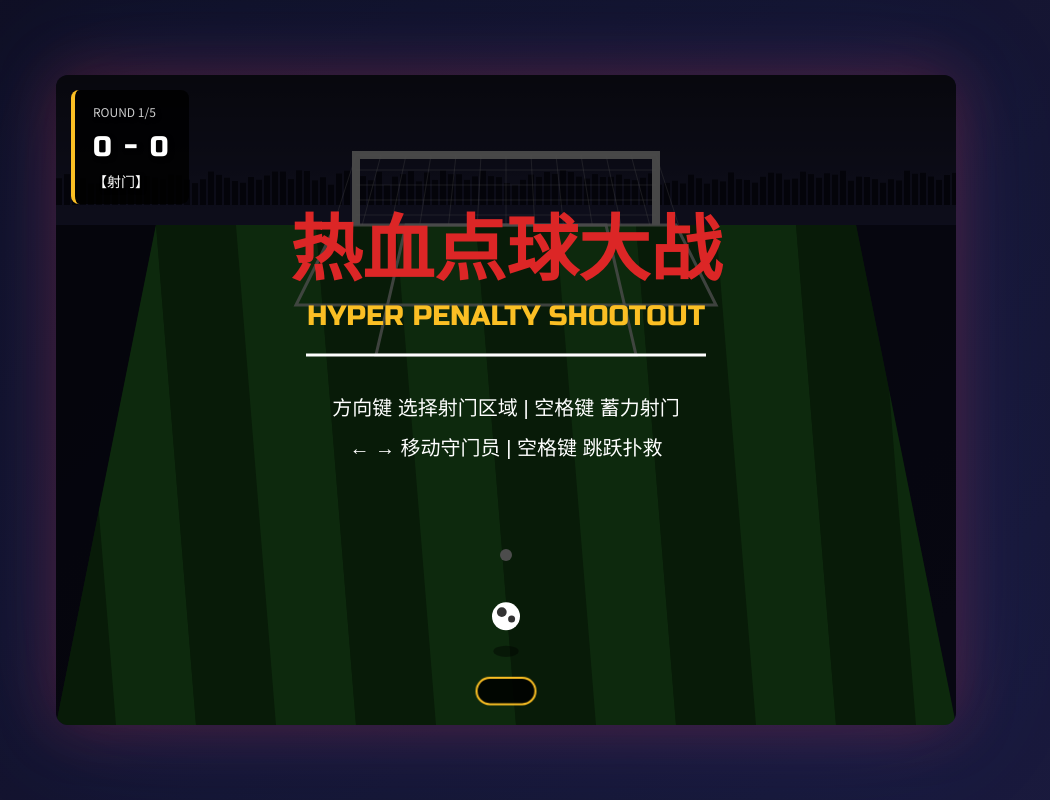
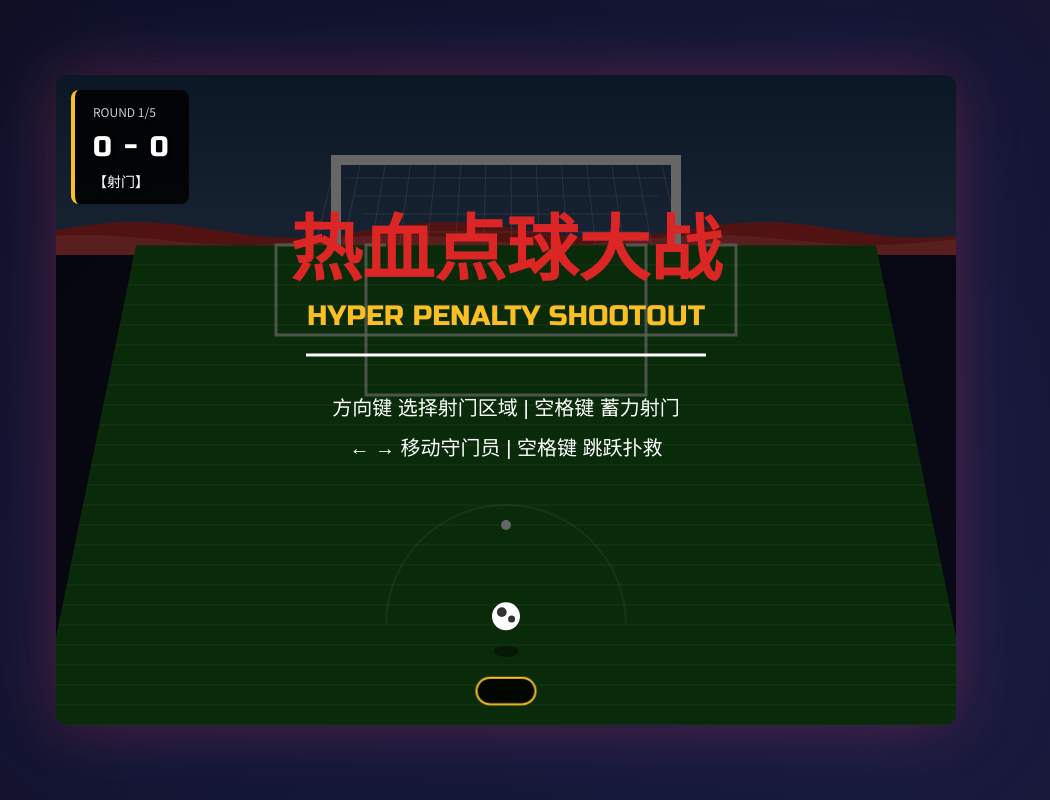
Before and after one commit to garyhuang2018/hyper-penalty, a plain HTML site: page index.html in a window 1280 px wide. Shown: the whole page, without its empty margins (134-1184 px from the left). Drawn offline with Linux system fonts and the light colour scheme.

Commit message:
clean: 简化球场背景，去除杂乱的观众图案

```diff
--- a/index.html
+++ b/index.html
@@ -257,96 +257,125 @@
 
         // Draw stadium background
         function drawStadium() {
-            // Sky/stands gradient
-            const skyGrad = ctx.createLinearGradient(0, 0, 0, 150);
-            skyGrad.addColorStop(0, '#1a1a2e');
-            skyGrad.addColorStop(1, '#2d2d5a');
+            // Clean sky gradient
+            const skyGrad = ctx.createLinearGradient(0, 0, 0, 180);
+            skyGrad.addColorStop(0, '#1e3a5f');
+            skyGrad.addColorStop(1, '#3d5a80');
             ctx.fillStyle = skyGrad;
-            ctx.fillRect(0, 0, 900, 150);
+            ctx.fillRect(0, 0, 900, 180);
 
-            // Crowd silhouette
-            ctx.fillStyle = '#0f0f23';
-            for (let i = 0; i < 900; i += 8) {
-                const h = 20 + Math.random() * 15;
-                ctx.fillRect(i, 130 - h, 6, h);
+            // Stadium seats (simple arc pattern)
+            ctx.fillStyle = '#c9302c';
+            ctx.beginPath();
+            ctx.moveTo(0, 180);
+            for (let x = 0; x <= 900; x += 15) {
+                const h = 25 + Math.sin(x * 0.02) * 8;
+                ctx.lineTo(x, 180 - h);
             }
-
-            // Field (trapezoid for perspective)
-            ctx.fillStyle = COLORS.grassDark;
-            ctx.beginPath();
-            ctx.moveTo(100, 150);   // top-left
-            ctx.lineTo(800, 150);   // top-right
-            ctx.lineTo(900, 650);   // bottom-right
-            ctx.lineTo(0, 650);     // bottom-left
+            ctx.lineTo(900, 180);
             ctx.closePath();
             ctx.fill();
 
-            // Grass stripes
+            // Seats highlight
+            ctx.fillStyle = '#e04b4b';
+            ctx.beginPath();
+            ctx.moveTo(0, 180);
+            for (let x = 0; x <= 900; x += 15) {
+                const h = 15 + Math.sin(x * 0.02 + 1) * 5;
+                ctx.lineTo(x, 180 - h);
+            }
+            ctx.lineTo(900, 180);
+            ctx.closePath();
+            ctx.fill();
+
+            // Field base (trapezoid perspective)
+            ctx.fillStyle = '#1a6b1a';
+            ctx.beginPath();
+            ctx.moveTo(80, 170);
+            ctx.lineTo(820, 170);
+            ctx.lineTo(920, 660);
+            ctx.lineTo(-20, 660);
+            ctx.closePath();
+            ctx.fill();
+
+            // Clean grass pattern - parallel lines for perspective
             ctx.save();
             ctx.clip();
-            for (let i = -5; i < 15; i++) {
-                ctx.fillStyle = i % 2 === 0 ? COLORS.grassDark : COLORS.grassLight;
+            ctx.strokeStyle = 'rgba(255,255,255,0.08)';
+            ctx.lineWidth = 2;
+            for (let y = 170; y < 660; y += 20) {
+                const progress = (y - 170) / 490;
+                const startX = 80 + progress * (-100);
+                const endX = 820 + progress * 100;
                 ctx.beginPath();
-                ctx.moveTo(100 + i * 80, 150);
-                ctx.lineTo(100 + (i + 1) * 80, 150);
-                ctx.lineTo(100 + (i + 1.5) * 80, 650);
-                ctx.lineTo(100 + (i + 0.5) * 80, 650);
-                ctx.closePath();
-                ctx.fill();
+                ctx.moveTo(startX, y);
+                ctx.lineTo(endX, y);
+                ctx.stroke();
             }
             ctx.restore();
 
-            // Field lines (adjusted for perspective)
-            ctx.strokeStyle = 'rgba(255,255,255,0.8)';
+            // Center circle arc hint (subtle)
+            ctx.strokeStyle = 'rgba(255,255,255,0.15)';
+            ctx.lineWidth = 2;
+            ctx.beginPath();
+            ctx.arc(450, 550, 120, Math.PI, Math.PI * 2);
+            ctx.stroke();
+
+            // Penalty area - top goal
+            ctx.strokeStyle = 'rgba(255,255,255,0.7)';
             ctx.lineWidth = 3;
-
-            // Goal area (top rectangle)
             ctx.beginPath();
-            ctx.moveTo(280, 150);
-            ctx.lineTo(620, 150);
-            ctx.lineTo(660, 230);
-            ctx.lineTo(240, 230);
-            ctx.closePath();
+            ctx.moveTo(250, 170);
+            ctx.lineTo(220, 170);
+            ctx.lineTo(220, 260);
+            ctx.lineTo(680, 260);
+            ctx.lineTo(680, 170);
+            ctx.lineTo(650, 170);
             ctx.stroke();
 
             // Goal box
             ctx.beginPath();
-            ctx.moveTo(350, 150);
-            ctx.lineTo(550, 150);
-            ctx.lineTo(580, 280);
-            ctx.lineTo(320, 280);
-            ctx.closePath();
+            ctx.moveTo(330, 170);
+            ctx.lineTo(310, 170);
+            ctx.lineTo(310, 320);
+            ctx.lineTo(590, 320);
+            ctx.lineTo(590, 170);
+            ctx.lineTo(570, 170);
             ctx.stroke();
 
             // Penalty spot
             ctx.fillStyle = '#fff';
             ctx.beginPath();
-            ctx.arc(450, 480, 6, 0, Math.PI * 2);
+            ctx.arc(450, 450, 5, 0, Math.PI * 2);
             ctx.fill();
 
-            // Goal frame
-            ctx.strokeStyle = '#f0f0f0';
-            ctx.lineWidth = 8;
+            // Goal frame (white posts)
+            ctx.strokeStyle = '#fff';
+            ctx.lineWidth = 10;
+            ctx.lineCap = 'round';
             ctx.beginPath();
-            ctx.moveTo(300, 150);
-            ctx.lineTo(300, 80);
-            ctx.lineTo(600, 80);
-            ctx.lineTo(600, 150);
+            ctx.moveTo(280, 170);
+            ctx.lineTo(280, 85);
+            ctx.lineTo(620, 85);
+            ctx.lineTo(620, 170);
             ctx.stroke();
+            ctx.lineCap = 'butt';
 
-            // Net pattern
-            ctx.strokeStyle = 'rgba(255,255,255,0.3)';
+            // Net (simple grid)
+            ctx.strokeStyle = 'rgba(255,255,255,0.25)';
             ctx.lineWidth = 1;
-            for (let x = 300; x <= 600; x += 25) {
+            // Vertical net lines
+            for (let x = 280; x <= 620; x += 25) {
                 ctx.beginPath();
-                ctx.moveTo(x, 80);
-                ctx.lineTo(x + (x - 450) * 0.15, 150);
+                ctx.moveTo(x, 85);
+                ctx.lineTo(x + (x - 450) * 0.12, 170);
                 ctx.stroke();
             }
-            for (let y = 80; y <= 150; y += 15) {
+            // Horizontal net lines
+            for (let y = 85; y <= 170; y += 18) {
                 ctx.beginPath();
-                ctx.moveTo(300, y);
-                ctx.lineTo(600, y);
+                ctx.moveTo(280 + (y - 85) * 0.5, y);
+                ctx.lineTo(620 - (y - 85) * 0.5, y);
                 ctx.stroke();
             }
         }
@@ -489,8 +518,8 @@
 
         // Draw title screen
         function drawTitle() {
-            // Dramatic gradient overlay
-            ctx.fillStyle = 'rgba(0,0,0,0.7)';
+            // Clean overlay
+            ctx.fillStyle = 'rgba(0,0,0,0.6)';
             ctx.fillRect(0, 0, 900, 650);
 
             // Title
```
